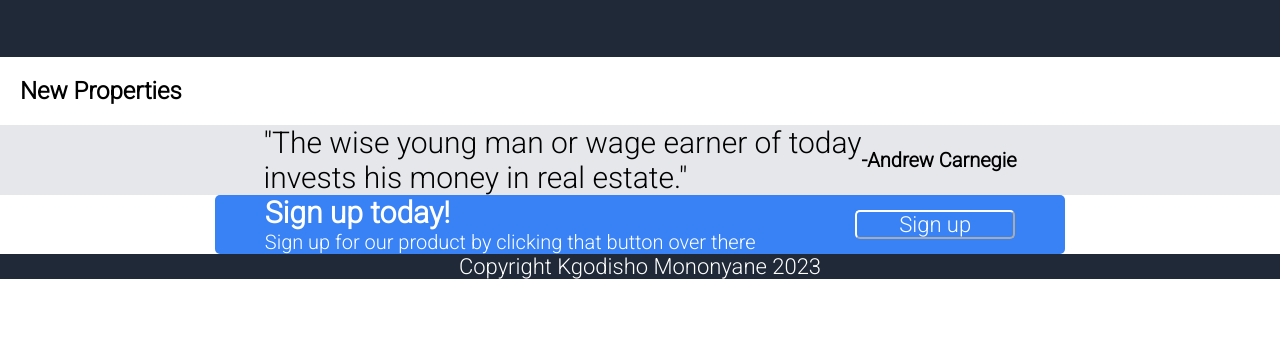
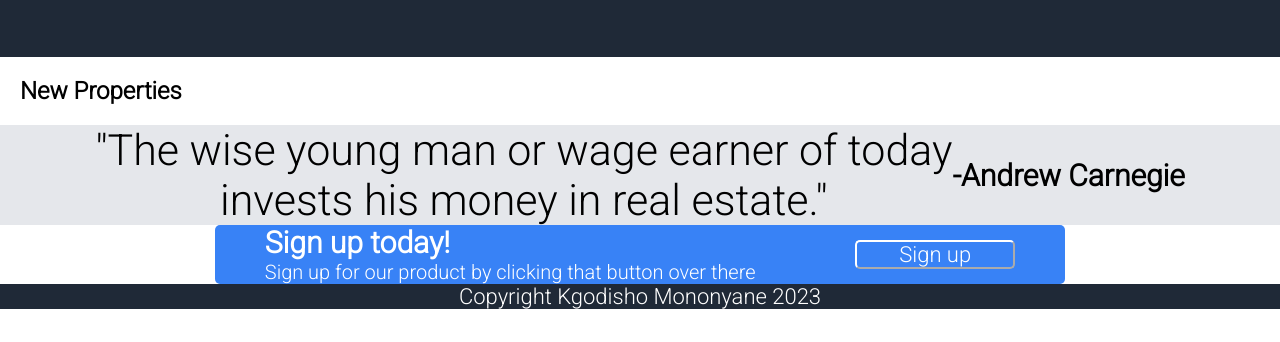
Before and after one commit to Kgodisho-Mononyane/Landing-Page, a plain HTML site: page index.html in a window 1280 px wide. Shown: the part 458-800 px from the top of the page. Drawn offline with Linux system fonts and the light colour scheme.

Commit message:
align quote text

```diff
--- a/index.css
+++ b/index.css
@@ -151,11 +151,12 @@ img {
 }
 
 .quote-text {
-    font-size: 30px;
+    font-size: 43px;
+    text-align: center;
 }
 
 .quote-author {
-    font-size: 20px;
+    font-size: 30px;
 }
 /*CALL TO ACTION SECTION*/
 .call-to-action-container {
```
